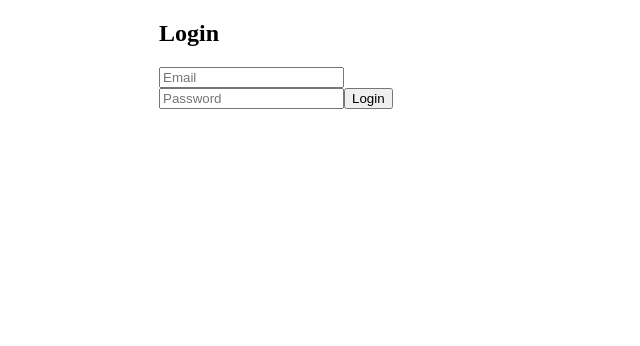
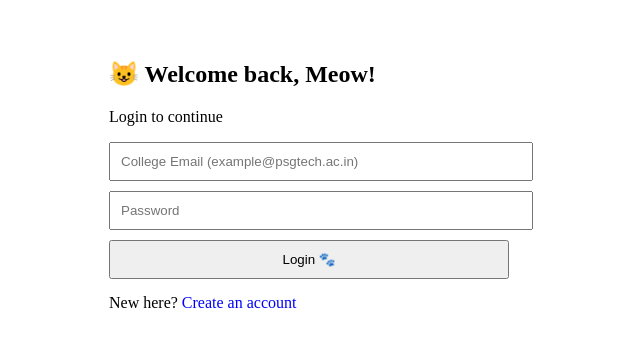
Before and after one commit to vigneshviki19/zingercat-frontend, a React (Vite) app: page /login in a window 1280 px wide. Shown: the top 346 px of the page, without its empty margins (331-971 px from the left). Built offline with nearby package versions, Linux system fonts and the light colour scheme; no server answers.

Commit message:
Update Login.jsx

```diff
--- a/src/pages/Login.jsx
+++ b/src/pages/Login.jsx
@@ -1,37 +1,49 @@
 import { useState } from "react";
-import api from "../api";
+import { useNavigate } from "react-router-dom";
+import axios from "axios";
 
 export default function Login() {
+  const navigate = useNavigate();
+
   const [email, setEmail] = useState("");
   const [password, setPassword] = useState("");
+  const [error, setError] = useState("");
 
   async function handleLogin(e) {
     e.preventDefault();
+    setError("");
 
     try {
-      const res = await api.post("/auth/login", { email, password });
+      const res = await axios.post(
+        "https://zingercat-backend.onrender.com/api/auth/login",
+        { email, password }
+      );
 
+      // 🔐 Save auth data
       localStorage.setItem("token", res.data.token);
       localStorage.setItem("username", res.data.username);
-      localStorage.setItem("role", res.data.role);
+      localStorage.setItem("profileDone", "true"); // login users already have profile
 
-      // FORCE reload so auth state resets
-      window.location.href = "/home";
+      // ✅ GO DIRECTLY TO HOME
+      navigate("/home");
     } catch (err) {
-      alert("Wrong email or password");
+      setError(err.response?.data?.message || "Login failed");
     }
   }
 
   return (
-    <form onSubmit={handleLogin} style={{ maxWidth: 300, margin: "auto" }}>
-      <h2>Login</h2>
+    <div style={{ maxWidth: 400, margin: "60px auto" }}>
+      <h2>😺 Welcome back, Meow!</h2>
+      <p>Login to continue</p>
 
+      <form onSubmit={handleLogin}>
         <input
           type="email"
-        placeholder="Email"
+          placeholder="College Email (example@psgtech.ac.in)"
           value={email}
           onChange={(e) => setEmail(e.target.value)}
           required
+          style={{ width: "100%", padding: 10, marginBottom: 10 }}
         />
 
         <input
@@ -40,9 +52,30 @@ export default function Login() {
           value={password}
           onChange={(e) => setPassword(e.target.value)}
           required
+          style={{ width: "100%", padding: 10, marginBottom: 10 }}
         />
 
-      <button type="submit">Login</button>
+        {error && (
+          <p style={{ color: "red", marginBottom: 10 }}>{error}</p>
+        )}
+
+        <button
+          type="submit"
+          style={{ width: "100%", padding: 10 }}
+        >
+          Login 🐾
+        </button>
       </form>
+
+      <p style={{ marginTop: 15 }}>
+        New here?{" "}
+        <span
+          style={{ color: "blue", cursor: "pointer" }}
+          onClick={() => navigate("/register")}
+        >
+          Create an account
+        </span>
+      </p>
+    </div>
   );
 }
```
Lines whose indentation alone changed are shown as unchanged.
